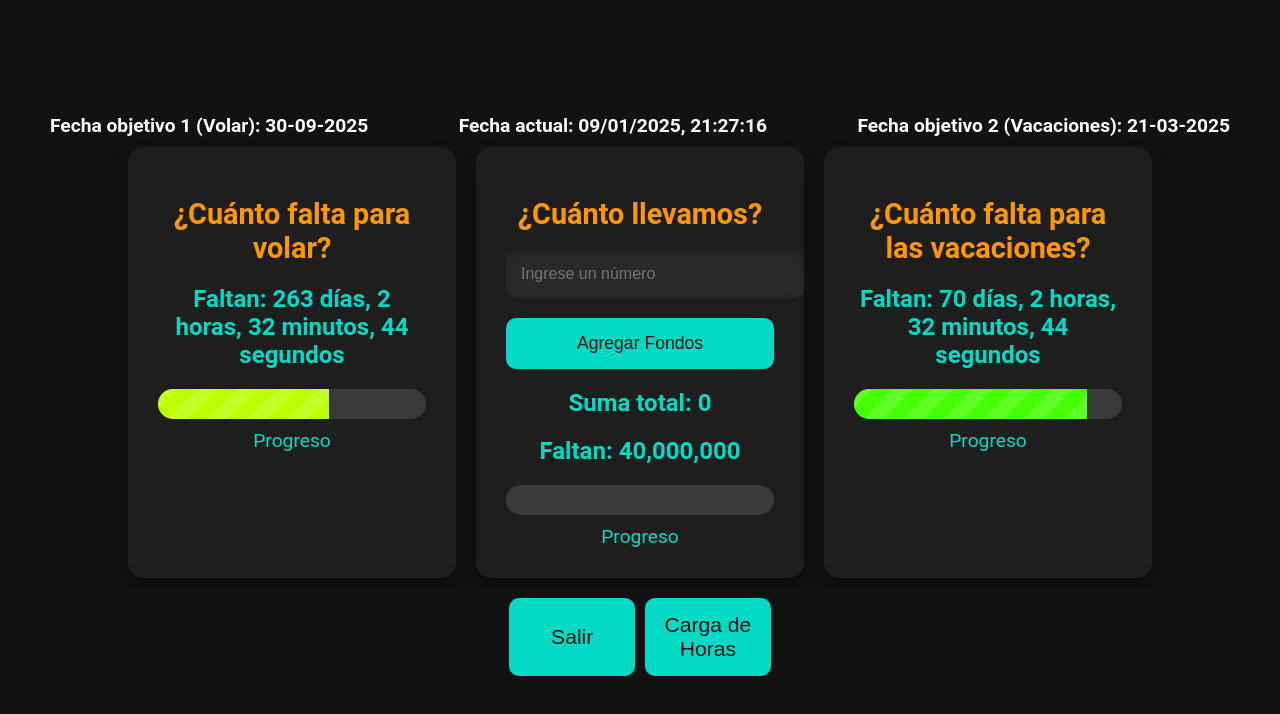
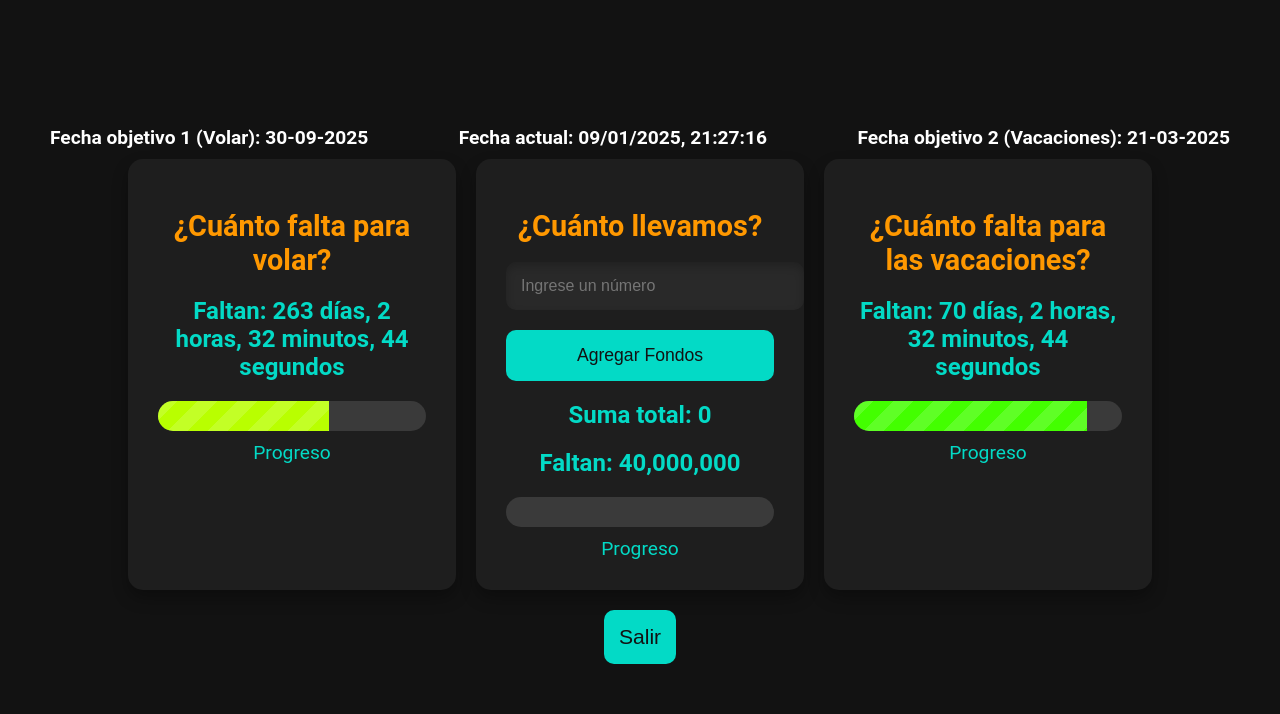
Before and after one commit to badbryan01/Contador, a plain HTML site: page sumador.html in a window 1280 px wide. Drawn offline with Linux system fonts and the light colour scheme.

Commit message:
Update sumador.html

```diff
--- a/sumador.html
+++ b/sumador.html
@@ -210,7 +210,6 @@
 
     <div id="botonSalir">
         <button onclick="salir()">Salir</button>
-        <button onclick="cargarHoras()">Carga de Horas</button>
     </div>
 
     <script>
```
